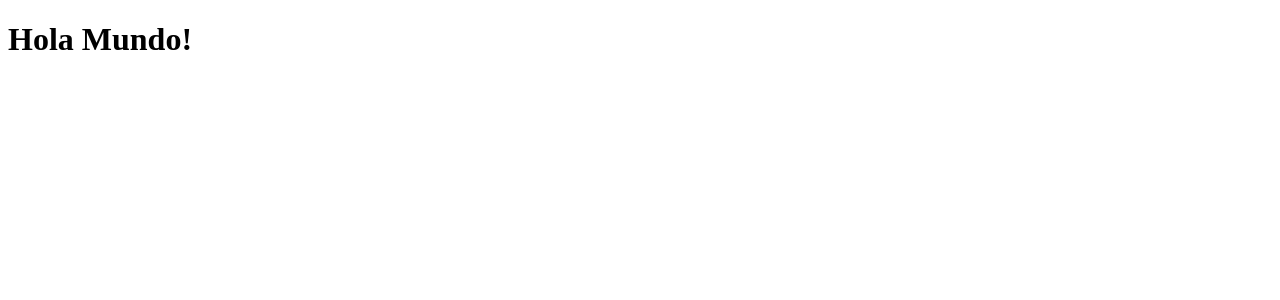
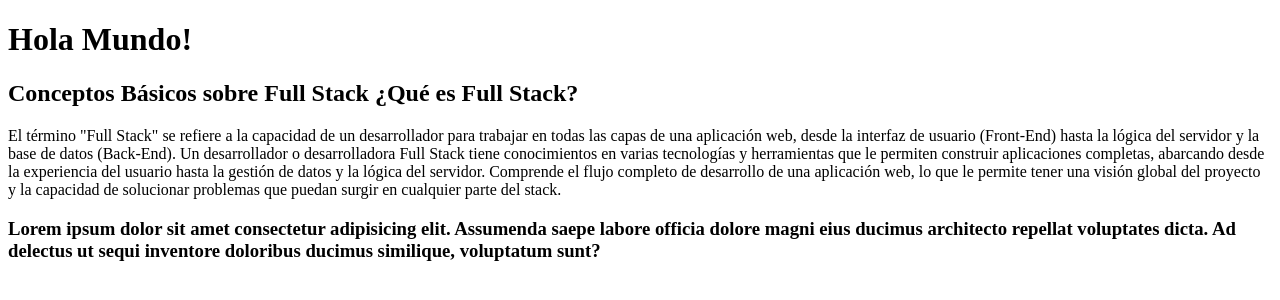
Before and after one commit to Leoguzmand/TalentoTech-clase1, a plain HTML site: page index.html in a window 1280 px wide. Drawn offline with Linux system fonts and the light colour scheme.

Commit message:
2da clase: Etiquetas HTML

```diff
--- a/index.html
+++ b/index.html
@@ -9,6 +9,22 @@
 
 <body>
     <h1>Hola Mundo!</h1>
+    <h2>Conceptos Básicos sobre Full Stack
+        ¿Qué es Full Stack?</h2>
+    <p>
+        El término "Full Stack" se refiere a la capacidad de un desarrollador para trabajar en todas
+        las capas de una aplicación web, desde la interfaz de usuario (Front-End) hasta la lógica del
+        servidor y la base de datos (Back-End).
+        Un desarrollador o desarrolladora Full Stack tiene conocimientos en varias tecnologías y
+        herramientas que le permiten construir aplicaciones completas, abarcando desde la
+        experiencia del usuario hasta la gestión de datos y la lógica del servidor. Comprende el flujo
+        completo de desarrollo de una aplicación web, lo que le permite tener una visión global del
+        proyecto y la capacidad de solucionar problemas que puedan surgir en cualquier parte del
+        stack.</p>
+
+    <h3>Lorem ipsum dolor sit amet consectetur adipisicing elit. Assumenda saepe labore officia dolore magni eius
+        ducimus architecto repellat voluptates dicta. Ad delectus ut sequi inventore doloribus ducimus similique,
+        voluptatum sunt?</h3>
 </body>
 
 </html>
```
